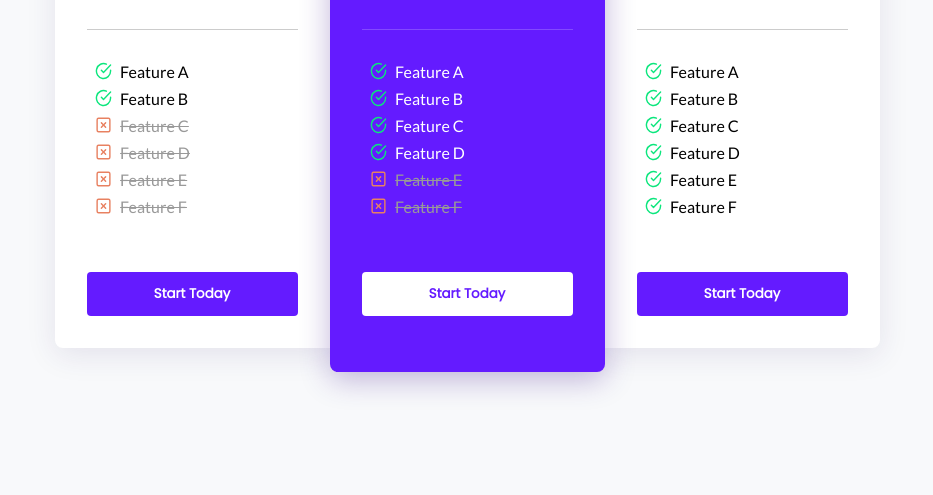
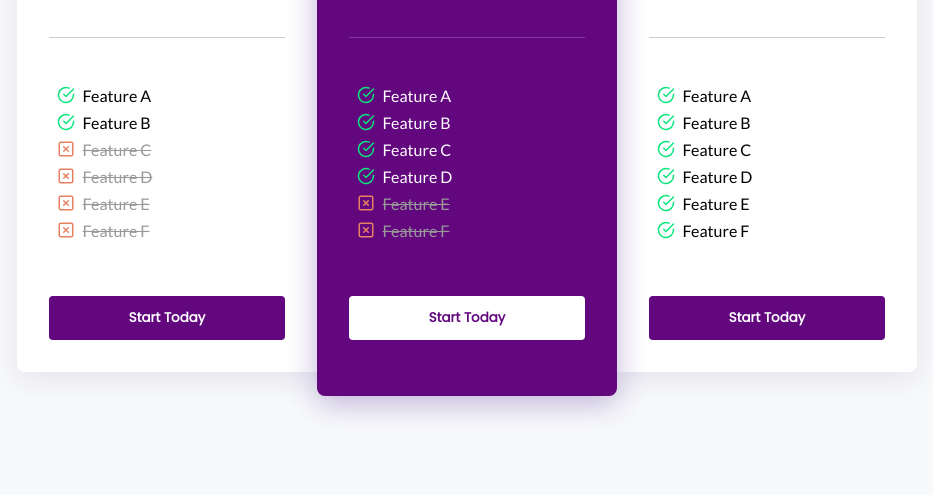
Before and after one commit to Bio-DigitalPulse/TeiredPriceList, a plain HTML site: page index.html in a window 1280 px wide. Shown: the part 305-800 px from the top of the page, without its empty margins (173-1106 px from the left). Drawn offline with Linux system fonts and the light colour scheme.

Commit message:
edited CSS

```diff
--- a/styles.css
+++ b/styles.css
@@ -5,7 +5,7 @@
 }
 
 :root {
-    --accent-color: #641BFF;
+    --accent-color: #62077e;
     --heading-font-family: 'Poppins', sans-serif;
     --body-font-family: 'Lato', sans-serif;
 }
@@ -35,7 +35,7 @@ body {
     padding: 2rem;
     flex-grow: 1;
     flex-basis: 0;
-    max-width: 275px;
+    max-width: 300px;
     border-radius: 8px;
 }
 
@@ -97,8 +97,8 @@ body {
     height: 1px;
     width: 100%;
     background-color: rgba(0, 0, 0, .2);
-    margin-top: 2rem;
-    margin-bottom: 2rem;
+    margin-top: 4rem;
+    margin-bottom: 3rem;
 }
 
 .price-column.popular .divider {
```
